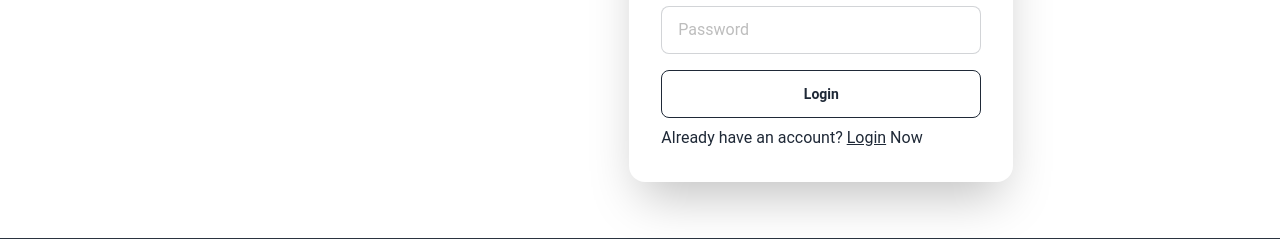
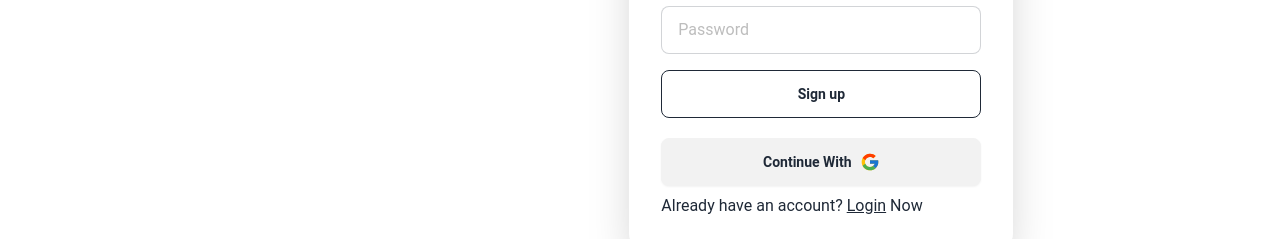
Before and after one commit to mazharul-islam356/eat-and-excels-clint, a React (Vite) app: page /signUp in a window 1280 px wide. Shown: the part 431-670 px from the top of the page. Built offline with nearby package versions, Linux system fonts and the light colour scheme; no server answers.

Commit message:
added google login existing functionality

```diff
--- a/src/Authentication/Login/Login.jsx
+++ b/src/Authentication/Login/Login.jsx
@@ -2,15 +2,17 @@ import { signInWithEmailAndPassword } from "firebase/auth";
 import { useContext, useState } from "react";
 import { useForm } from "react-hook-form";
 import toast from "react-hot-toast";
-import { Link } from "react-router-dom";
+import { Link, useNavigate } from "react-router-dom";
 import auth from "../Firebase/firebase";
 import Swal from "sweetalert2";
 import { AuthContext } from "../Firebase/AuthProvider";
 import { FcGoogle } from "react-icons/fc";
+import useAxiosPublic from "../../hooks/useAxiosPublic";
 
 const Login = () => {
    const [error,setError] = useState('')
-
+   const navigatae = useNavigate()
+   const axiosPublic = useAxiosPublic()
   const {
     register,
     handleSubmit,
@@ -22,7 +24,18 @@ const Login = () => {
 const {googleLogin} = useContext(AuthContext)
   const handleGLogin = (media) => {
     media()
-    .then(res=>console.log(res.user))
+    .then(res=>{
+      console.log(res.user)
+      const userInfo = {
+        email: res.user.email,
+        name: res.user.displayName
+      }
+      axiosPublic.post('/users',userInfo)
+      .then(res=>{
+        console.log(res.data)
+        navigatae('/')
+      })
+    })
     .catch(err=>console.log(err))
   }
 
@@ -59,6 +72,7 @@ const {googleLogin} = useContext(AuthContext)
               showConfirmButton: false,
               timer: 1550
             });
+            navigatae('/')
       }
       })
       .catch(err=>setError(err.message))
@@ -102,10 +116,12 @@ const {googleLogin} = useContext(AuthContext)
           <button className="btn mt-2 btn-outline">
             Login
           </button>
+
           <button onClick={()=> handleGLogin(googleLogin)} className="btn mt-3">
-                  Continue With
-                  <FcGoogle className="text-xl"></FcGoogle>
-                </button>
+               Continue With
+            <FcGoogle className="text-xl"></FcGoogle>
+          </button>
+
         <p>New to here? <Link className="underline" to='/signUp' >Sign Up</Link> Now</p>
         </form>
       </div>
--- a/src/Authentication/SignUp/SignUp.jsx
+++ b/src/Authentication/SignUp/SignUp.jsx
@@ -1,13 +1,35 @@
 import { useContext } from "react";
 import { useForm } from "react-hook-form";
-import { Link } from "react-router-dom";
+import { Link, useNavigate } from "react-router-dom";
 import { AuthContext } from "../Firebase/AuthProvider";
 import toast from "react-hot-toast";
 import Swal from "sweetalert2";
+import { FcGoogle } from "react-icons/fc";
+import useAxiosPublic from "../../hooks/useAxiosPublic";
 
 const SignUp = () => {
 
-    const {signUp} = useContext(AuthContext)
+    const {signUp,googleLogin} = useContext(AuthContext)
+  const navigatae = useNavigate()
+  const axiosPublic = useAxiosPublic()
+
+
+  const handleGLogin = (media) => {
+    media()
+    .then(res=>{
+      console.log(res.user)
+      const userInfo = {
+        email: res.user.email,
+        name: res.user.displayName
+      }
+      axiosPublic.post('/users',userInfo)
+      .then(res=>{
+        console.log(res.data)
+        navigatae('/')
+      })
+    })
+    .catch(err=>console.log(err))
+  }
 
 
     const {
@@ -41,14 +63,28 @@ const SignUp = () => {
     .then(result=>{
         console.log(result.user)
         if(result.user){
+          // user entry on database
+          const userInfo = {
+            name: name,
+            email: email
 
-            Swal.fire({
+          }
+          axiosPublic.post('/users',userInfo)
+          .then(res => {
+            if(res.data.insertedId){
+              console.log('user added to the database');
+              Swal.fire({
                 position: "center",
                 icon: "success",
                 title: "User created succesfully",
                 showConfirmButton: false,
                 timer: 1550
               });
+              navigatae('/login')
+            }
+          })
+
+
         }
     })
     .catch(err=>{
@@ -116,8 +152,12 @@ const SignUp = () => {
           {errors.exampleRequired && <p>This field is required</p>}
 
           <button className="btn mt-2 btn-outline">
-            Login
+            Sign up
           </button>
+          <button onClick={()=> handleGLogin(googleLogin)} className="btn mt-3">
+               Continue With
+            <FcGoogle className="text-xl"></FcGoogle>
+            </button>
         <p>Already have an account? <Link className="underline" to='/login' >Login</Link> Now</p>
         </form>
       </div>
--- a/src/MainLayout/DashBoard.jsx
+++ b/src/MainLayout/DashBoard.jsx
@@ -1,6 +1,6 @@
 import { NavLink, Outlet } from "react-router-dom";
 import { RiProfileLine } from "react-icons/ri";
-import { FaHourglassEnd } from "react-icons/fa6";
+import { FaHourglassEnd, FaHouse } from "react-icons/fa6";
 import { MdOutlineRateReview } from "react-icons/md";
 import { CgProfile } from "react-icons/cg";
 import { MdManageAccounts } from "react-icons/md";
@@ -66,7 +66,49 @@ const DashBoard = () => {
                 </li>
                     </> :
                     <>
+                    <li>
 
+                    <NavLink to='/dashBoard/adminProfile'>
+                    <CgProfile></CgProfile>
+                        Admin profile</NavLink>
+                </li>
+                <li>
+
+                    <NavLink to='/dashBoard/manageUser'>
+                    <MdManageAccounts />
+
+                        Manage users</NavLink>
+                </li>
+                <li>
+
+                    <NavLink to='/dashBoard/addMeal'>
+                    <IoIosAddCircle></IoIosAddCircle>
+                        Add meal</NavLink>
+                </li>
+                <li>
+
+                    <NavLink to='/dashBoard/allMeal'>
+                    <GiMeal></GiMeal>
+                        All meal</NavLink>
+                </li>
+                <li>
+
+                    <NavLink to='/dashBoard/allReviews'>
+                    <MdRateReview></MdRateReview>
+                    All reviews</NavLink>
+                </li>
+                <li>
+
+                    <NavLink to='/dashBoard/serveMeals'>
+                    <TbReservedLine></TbReservedLine>
+                    Serve meals</NavLink>
+                </li>
+                <li>
+
+                    <NavLink to='/dashBoard/upcomingMeals'>
+                    <MdUpcoming></MdUpcoming>
+                    Upcoming meals</NavLink>
+                </li>
                     </>
                 }
 
@@ -74,6 +116,12 @@ const DashBoard = () => {
                 <div className="divider"></div>
 
 
+                <li>
+
+                    <NavLink to='/'>
+                    <FaHouse></FaHouse>
+                        Home</NavLink>
+                </li>
                 <li>
 
                     <NavLink to='/dashBoard/myProfile'>
--- /dev/null
+++ b/src/hooks/useAxiosPublic.jsx
@@ -0,0 +1,13 @@
+import axios from "axios";
+
+const axiosPublic = axios.create({
+    baseURL: 'http://localhost:5001'
+})
+
+const useAxiosPublic = () => {
+
+return axiosPublic
+
+};
+
+export default useAxiosPublic;
--- a/src/pages/DashBoard/MyProfile/AddMeal.jsx
+++ b/src/pages/DashBoard/MyProfile/AddMeal.jsx
@@ -198,7 +198,7 @@ const AddMeal = () => {
           </div>
           <div className="flex mt-8">
           <button className=" btn lg:ml-44 btn-wide mb-10 mt-2 btn-outline">
-            Add job
+            Add Meal
           </button>
           <button className="btn ml-20 btn-wide mb-10 mt-2 btn-outline">
             Upcoming Meal
```
